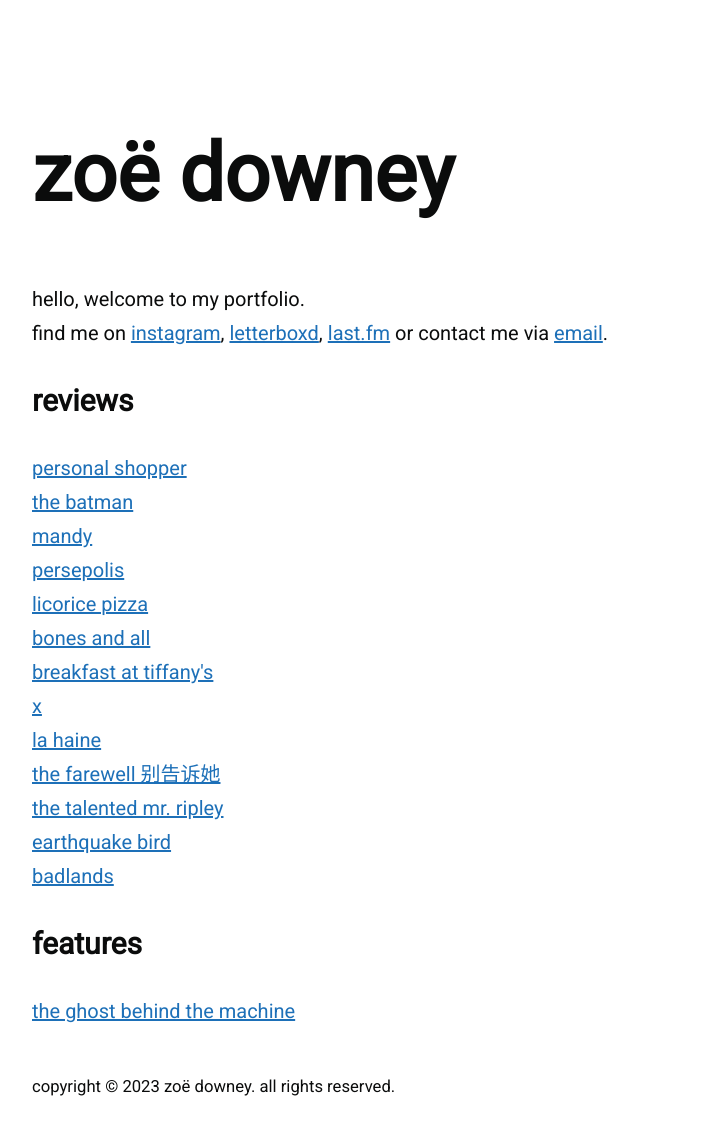
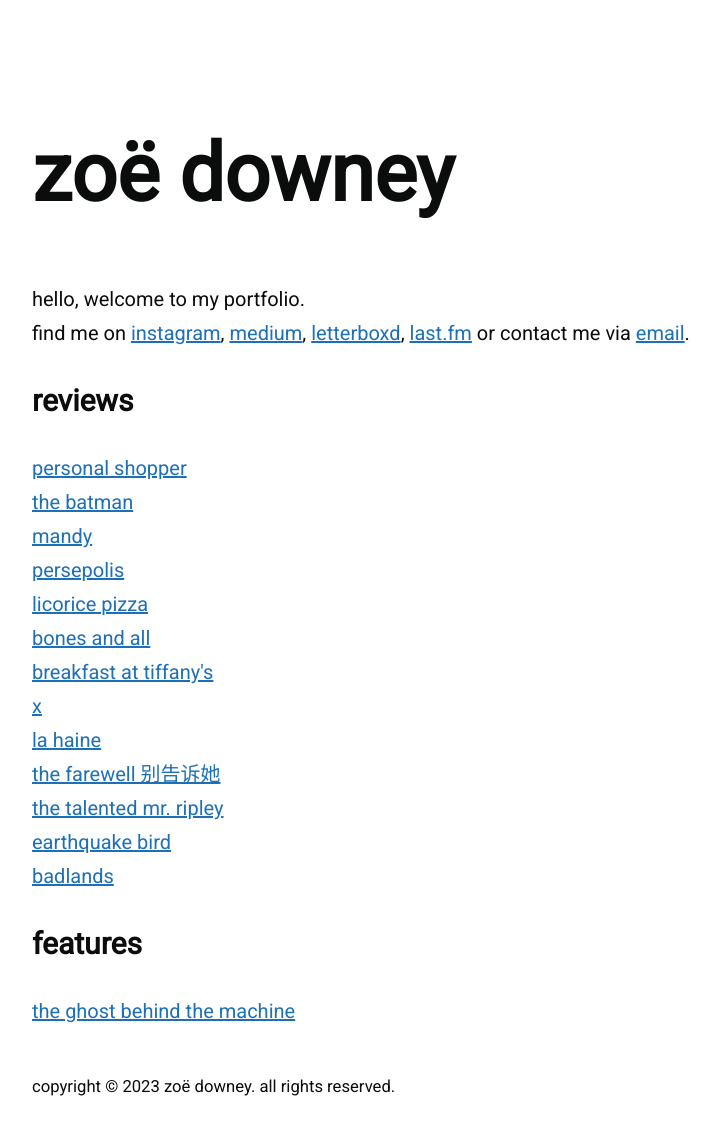
Before and after one commit to zoeurl/zoedowney.github.io, a Jekyll site: the page built from index.html, in a window 1280 px wide. Shown: the whole page, without its empty margins (208-928 px from the left). Built offline with Jekyll 4.4.1, drawn with Linux system fonts in a browser that asks for light colours.

Commit message:
Update index.html

```diff
--- a/index.html
+++ b/index.html
@@ -6,7 +6,7 @@
 <p>
 hello, welcome to my portfolio.
 <br>find me on
-<a href="https://www.instagram.com/zoeurl/">instagram</a>, <a href="https://letterboxd.com/zoedowney/">letterboxd</a>, <a href="https://www.last.fm/user/zoedowney/">last.fm</a> or contact me via <a href="mailto:{{site.email}}">email</a>.
+<a href="https://www.instagram.com/zoeurl/">instagram</a>, <a href="https://medium.com/@zoedowney/">medium</a>, <a href="https://letterboxd.com/zoedowney/">letterboxd</a>, <a href="https://www.last.fm/user/zoedowney/">last.fm</a> or contact me via <a href="mailto:{{site.email}}">email</a>.
 </p>
 
 <h2>reviews</h2>
```
